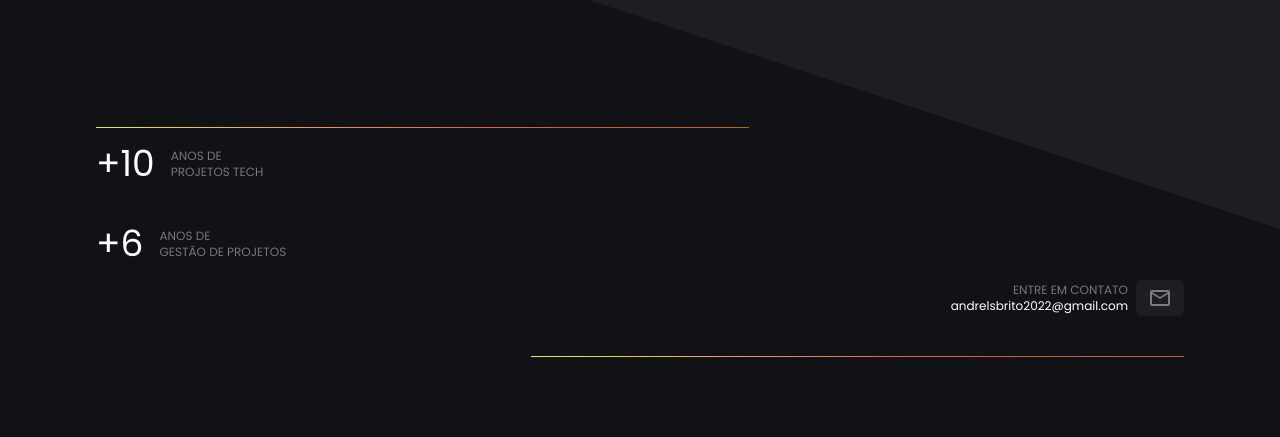
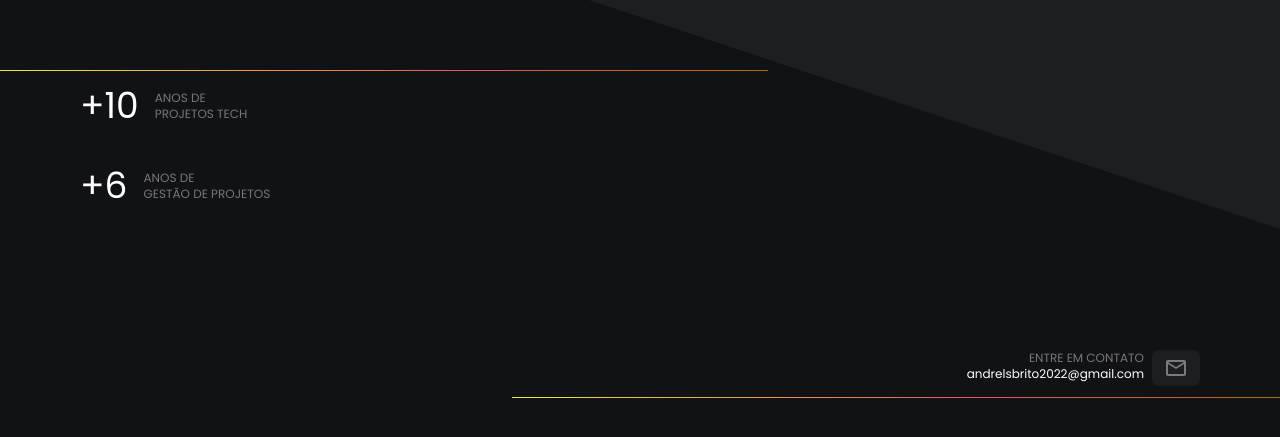
Before and after one commit to AndreLSBrito/portifolio, a Next.js app: page / in a window 1280 px wide. Shown: the part 395-832 px from the top of the page. Built offline with nearby package versions, Linux system fonts and the light colour scheme.

Commit message:
style: adjust separator width

```diff
--- a/src/app/components/header.tsx
+++ b/src/app/components/header.tsx
@@ -5,7 +5,7 @@ import { MdOutlineMail } from "react-icons/md";
 
 export function Header() {
   return(
-    <header className='flex flex-col items-center justify-evenly w-full h-[100vh] py-0 px-24 z-10'>
+    <header className='flex flex-col items-center justify-evenly w-full h-[100vh] py-0 px-20 z-10'>
         <div className='flex flex-wrap gap-8 items-center justify-around'>
           <figure>
             <Image
@@ -28,7 +28,7 @@ export function Header() {
 
         <div className='flex flex-col w-full text-white'>
           <Separator
-            className='bg-target w-[60%]'
+            className='bg-target w-[60%] absolute left-0'
           />
 
           <ul className='gap-10 flex flex-col my-4'>
@@ -37,7 +37,7 @@ export function Header() {
             <li className='flex text-4xl gap-4 items-center'>+6 <p className='text-neutral-400/70 text-xs '>ANOS DE <br/> GESTÃO DE PROJETOS</p></li>
           </ul>
 
-          <div className='text-neutral-400/70 text-xs text-right flex justify-end items-center gap-2 mb-10'>
+          <div className='text-neutral-400/70 text-xs text-right flex justify-end gap-2 mt-32'>
             <div>
               <h3>ENTRE EM CONTATO</h3>
 
@@ -48,7 +48,7 @@ export function Header() {
           </div>
 
           <Separator
-            className='bg-target w-[60%] self-end'
+            className='bg-target w-[60%] absolute right-0 top-[99%] '
           />
         </div>
       </header>
--- a/src/app/page.tsx
+++ b/src/app/page.tsx
@@ -4,7 +4,7 @@ import { Header } from './components/header';
 
 export default function Home() {
   return (
-    <main className="flex min-h-screen flex-col items-center justify-between bg-primary ">
+    <main className="flex min-h-screen flex-col items-center justify-between bg-primary">
       <div className='absolute bg-secondary clip-triangle w-full h-[100vh] top-0'/>
 
       <NavBar />
```
